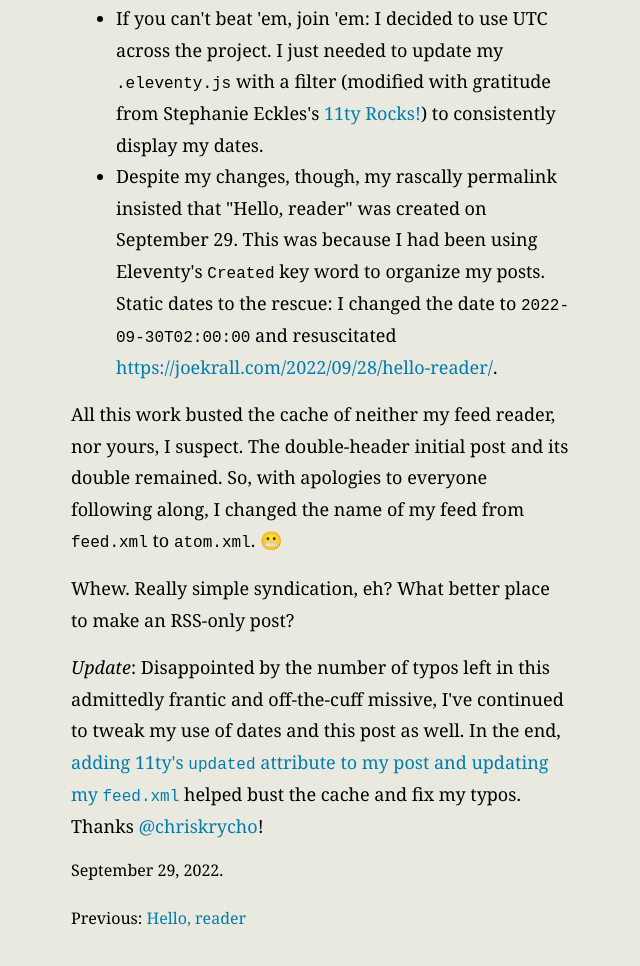
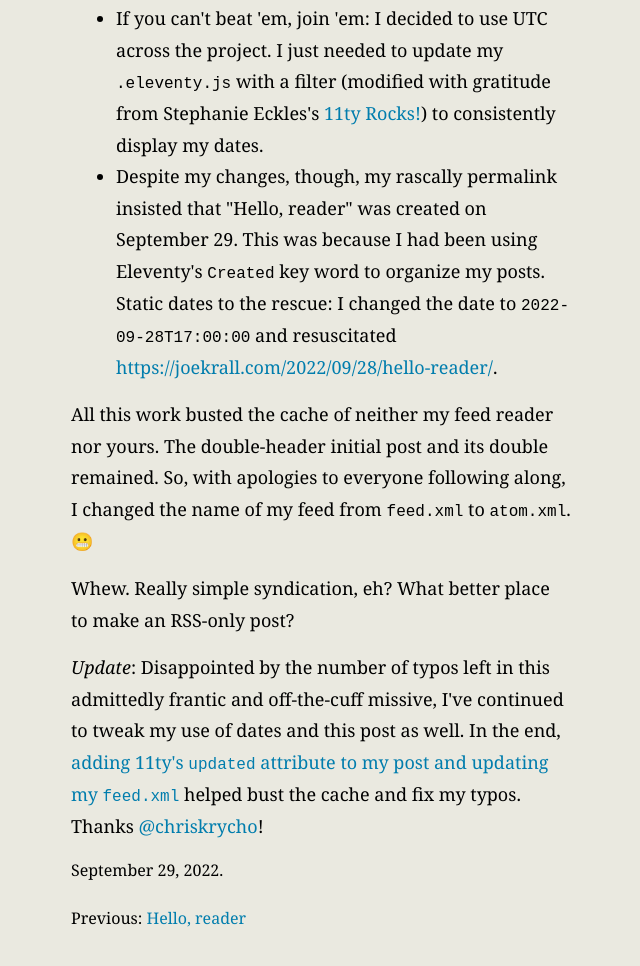
Before and after one commit to joekrall/joekrall.com, an Eleventy site: page src/blog/Fun with RSS and dates.md in a window 1280 px wide. Shown: the part 1520-2486 px from the top of the page, without its empty margins (319-959 px from the left). Built offline with nearby package versions, Linux system fonts and the light colour scheme; Eleventy itself is replaced by a stand-in of ours; files that its build step writes are made by us from their sources.

Commit message:
"final" "final" tweaks.

```diff
--- a/src/blog/Fun with RSS and dates.md
+++ b/src/blog/Fun with RSS and dates.md
@@ -32,9 +32,9 @@ I initially chalked this up to the vagaries of my feed reader's cache, but looki
 My solution was also two-fold:
 
 - If you can't beat 'em, join 'em: I decided to use UTC across the project. I just needed to update my `.eleventy.js` with a filter (modified with gratitude from Stephanie Eckles's [11ty Rocks!](https://11ty.rocks/eleventyjs/dates/#postdate-filter)) to consistently display my dates.
-- Despite my changes, though, my rascally permalink insisted that "Hello, reader" was created on September 29. This was because I had been using Eleventy's `Created` key word to organize my posts. Static dates to the rescue: I changed the date to `2022-09-30T02:00:00` and resuscitated [https://joekrall.com/2022/09/28/hello-reader/](https://joekrall.com/2022/09/28/hello-reader/).
+- Despite my changes, though, my rascally permalink insisted that "Hello, reader" was created on September 29. This was because I had been using Eleventy's `Created` key word to organize my posts. Static dates to the rescue: I changed the date to `2022-09-28T17:00:00` and resuscitated [https://joekrall.com/2022/09/28/hello-reader/](https://joekrall.com/2022/09/28/hello-reader/).
 
-All this work busted the cache of neither my feed reader, nor yours, I suspect. The double-header initial post and its double remained. So, with apologies to everyone following along, I changed the name of my feed from `feed.xml` to `atom.xml`. 😬
+All this work busted the cache of neither my feed reader nor yours. The double-header initial post and its double remained. So, with apologies to everyone following along, I changed the name of my feed from `feed.xml` to `atom.xml`. 😬
 
 Whew. Really simple syndication, eh? What better place to make an RSS-only post?
 
```
